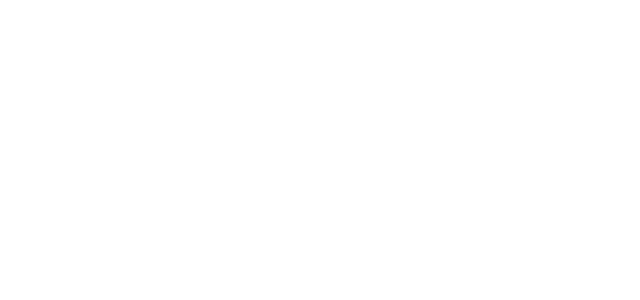
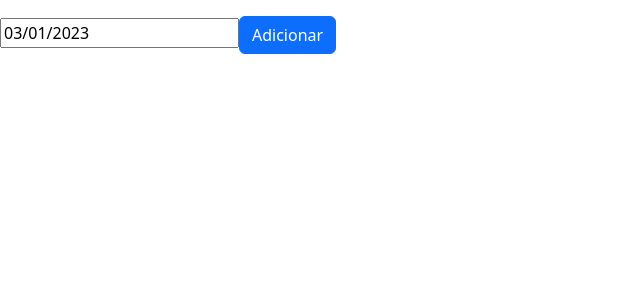
Before and after one commit to andremoraes98/fisio, a React (Create React App) app: page /calendar in a window 1280 px wide. Before the commit this address had no page. Shown: the top 300 px of the page, without its empty margins (0-640 px from the left). Built offline with nearby package versions, Linux system fonts and the light colour scheme.

Commit message:
feat: adição do path para renderizar o componente Calendar

```diff
--- a/src/App.tsx
+++ b/src/App.tsx
@@ -1,5 +1,6 @@
 import React from 'react';
 import {Routes, Route} from 'react-router-dom';
+import Calendar from './pages/Calendar/Calendar';
 import Login from './pages/Login/Login';
 import Redirect from './pages/Redirect';
 
@@ -7,6 +8,7 @@
 	return (
 		<Routes>
 			<Route path='/login' element={<Login />}/>
+			<Route path='/calendar' element={<Calendar />}/>
 			<Route path='/' element={<Redirect />}/>
 		</Routes>
 	);
```
